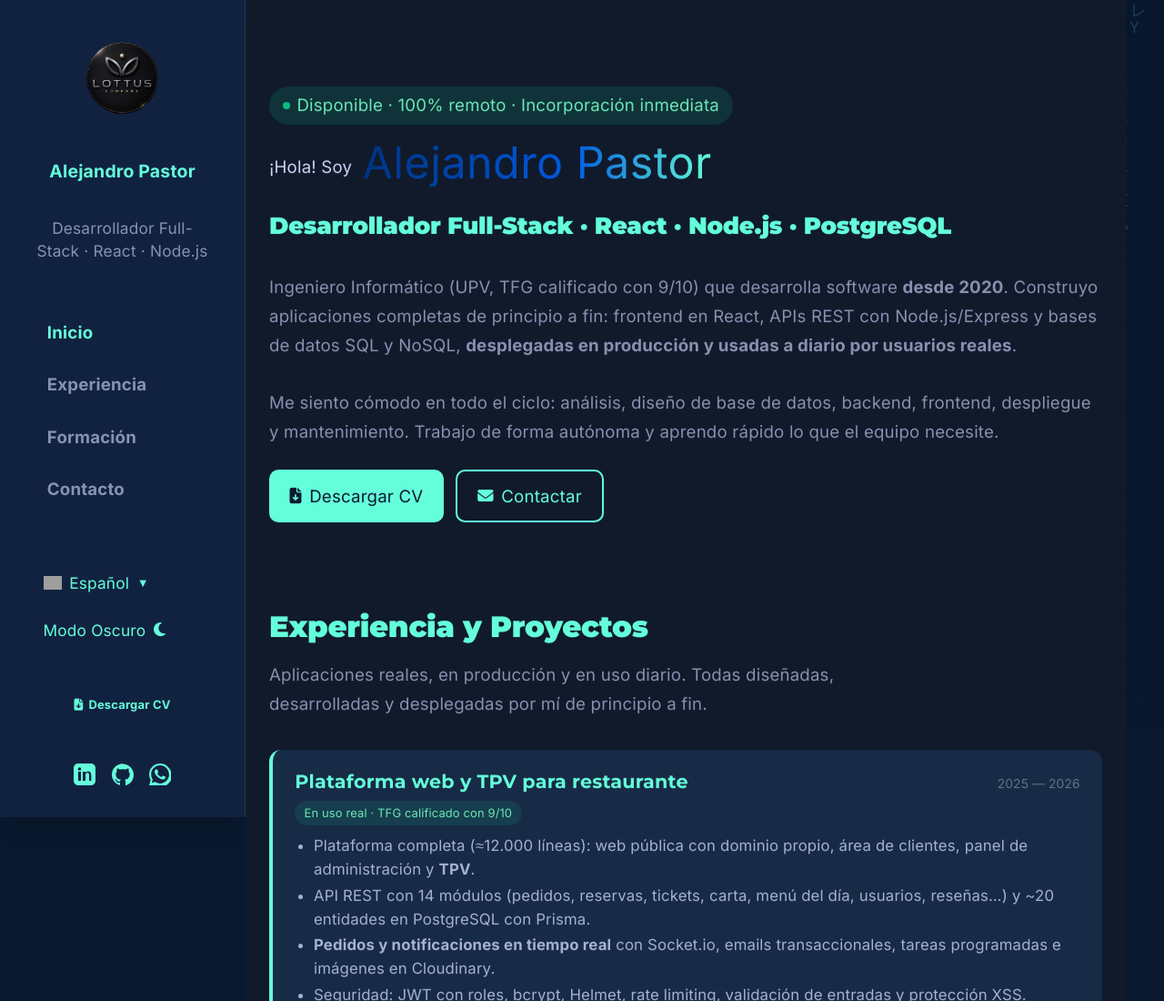
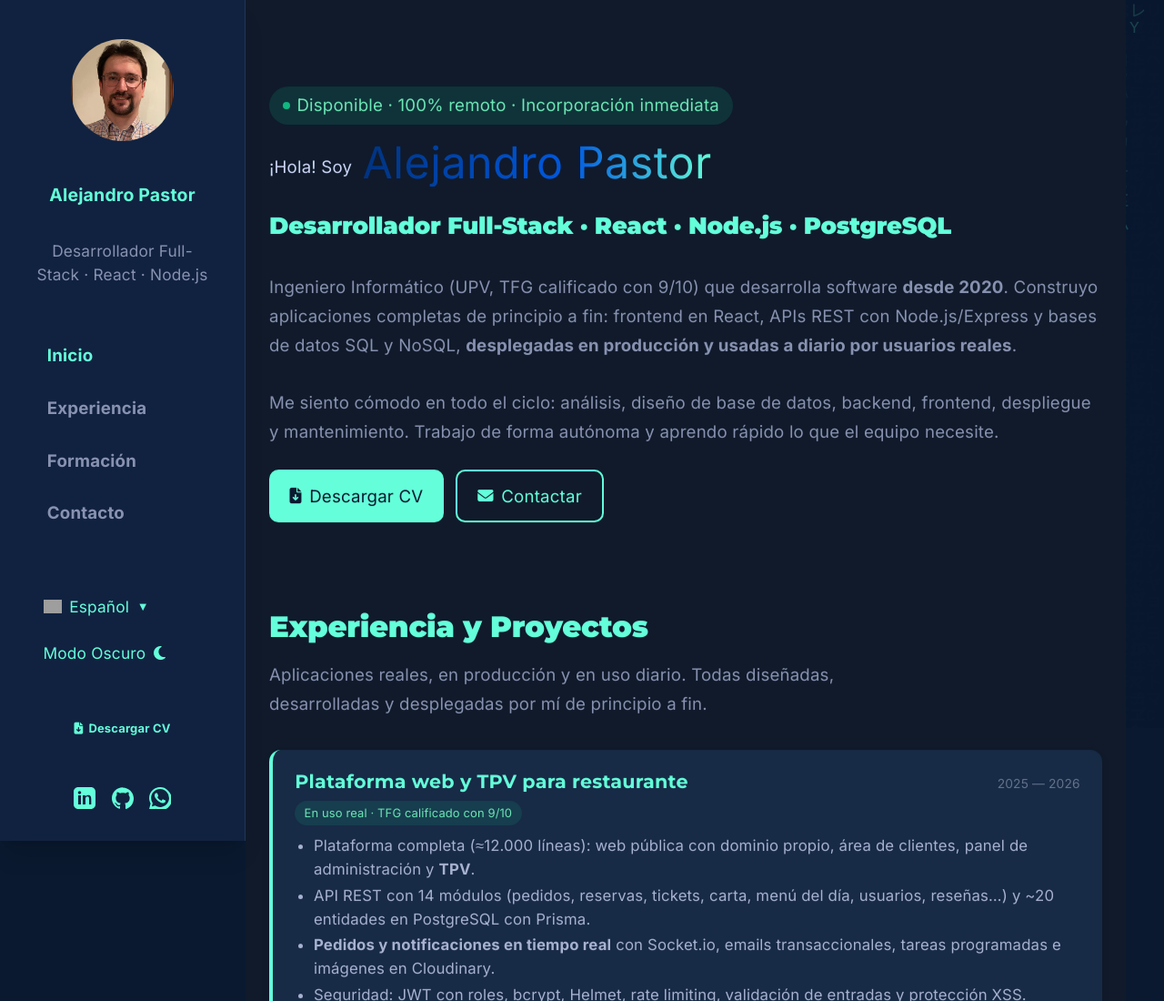
Before and after one commit to jopasma7/Portfolio, a website: page index.html in a window 1280 px wide. Shown: the top 1100 px of the page at 91% size. Drawn offline with nearby package versions, Linux system fonts and the light colour scheme; grey boxes are pictures that could not be loaded.

Commit message:
﻿feat: use personal photo instead of Lottus logo
Sidebar avatar, favicon and social preview image now show a real photo.

Co-Authored-By: Claude Opus 5.5 <noreply@anthropic.com>

```diff
--- a/index.html
+++ b/index.html
@@ -12,13 +12,13 @@
   <meta property="og:description" content="Desarrollador full-stack (React, Node.js, PostgreSQL) con aplicaciones en producción y uso real. Disponible para trabajo remoto.">
   <meta property="og:type" content="website">
   <meta property="og:url" content="https://jopasma7.github.io/Portfolio/">
-  <meta property="og:image" content="https://jopasma7.github.io/Portfolio/assets/img/logo.png">
+  <meta property="og:image" content="https://jopasma7.github.io/Portfolio/assets/img/foto.jpg">
   <!-- Twitter Card -->
   <meta name="twitter:card" content="summary">
   <meta name="twitter:title" content="Alejandro Pastor | Desarrollador Full-Stack">
   <meta name="twitter:description" content="Desarrollador full-stack (React, Node.js, PostgreSQL). Disponible para trabajo remoto.">
-  <meta name="twitter:image" content="https://jopasma7.github.io/Portfolio/assets/img/logo.png">
-  <link rel="icon" type="image/png" href="assets/img/logo.png">
+  <meta name="twitter:image" content="https://jopasma7.github.io/Portfolio/assets/img/foto.jpg">
+  <link rel="icon" type="image/jpeg" href="assets/img/foto.jpg">
   <script src="https://unpkg.com/lucide@latest/dist/umd/lucide.min.js" defer></script>
   <!-- Tailwind CSS generado -->
   <link rel="stylesheet" href="assets/css/tailwind.css">
@@ -377,7 +377,7 @@
   <nav id="mobile-sidebar" style="display:none;position:fixed;top:0;left:0;width:75vw;max-width:320px;height:100vh;background:var(--sidebar,#112240);box-shadow:2px 0 16px rgba(0,0,0,0.18);z-index:3200;flex-direction:column;padding:2.5rem 1.2rem;gap:2rem;transition:transform 0.25s;transform:translateX(-100%);">
       <button id="close-mobile-sidebar" aria-label="Cerrar menú" style="background:none;border:none;font-size:2rem;color:var(--primary);position:absolute;top:18px;right:18px;cursor:pointer;"><i class="fas fa-times"></i></button>
       <div style="display:flex;flex-direction:column;align-items:center;width:100%;gap:0.7em;margin-top:0.5em;">
-        <img src="assets/img/logo.png" alt="Logo" style="width:4.5rem;height:4.5rem;object-fit:contain;border-radius:0.75rem;">
+        <img src="assets/img/foto.jpg" alt="Alejandro Pastor" style="width:5rem;height:5rem;object-fit:cover;border-radius:50%;">
         <div id="mobile-sidebar-name" class="sidebar-name" style="font-size:1.18rem;font-weight:900;text-align:center;margin-top:0.3em;">Alejandro Pastor</div>
         <div id="mobile-sidebar-role" class="sidebar-role" style="font-size:0.97rem;line-height:1.3;text-align:center;margin-bottom:0.7em;">Desarrollador Full-Stack · React · Node.js</div>
       </div>
@@ -417,7 +417,7 @@
   <!-- Controles de idioma y tema: en sidebar para escritorio, arriba para móvil -->
   <!-- JavaScript de traducción y controles movido a main.js -->
   <aside class="hidden md:flex flex-col items-center bg-[#f8fafc] dark:bg-[#112240] text-[#0a192f] dark:text-[#ccd6f6] w-[270px] min-h-screen p-8 gap-8 shadow-xl border-r border-[#e2e8f0] dark:border-[#233554] fixed top-0 left-0 z-40">
-    <img src="assets/img/logo.png" alt="Logo" class="w-20 h-20 object-contain mb-2 mt-2" style="border-radius:0.75rem;">
+    <img src="assets/img/foto.jpg" alt="Alejandro Pastor" class="w-20 h-20 mb-2 mt-2" style="border-radius:50%;object-fit:cover;width:6.5rem;height:6.5rem;">
     <div id="sidebar-name" class="font-bold text-lg text-[#003380] dark:text-[#64ffda]">Alejandro Pastor</div>
     <div id="sidebar-role" class="text-base text-[#64748b] dark:text-[#8892b0] text-center mb-6">Desarrollador Full-Stack · React · Node.js</div>
     <nav class="w-full">
```
Also changed, not shown: assets/img/foto.jpg (added).
